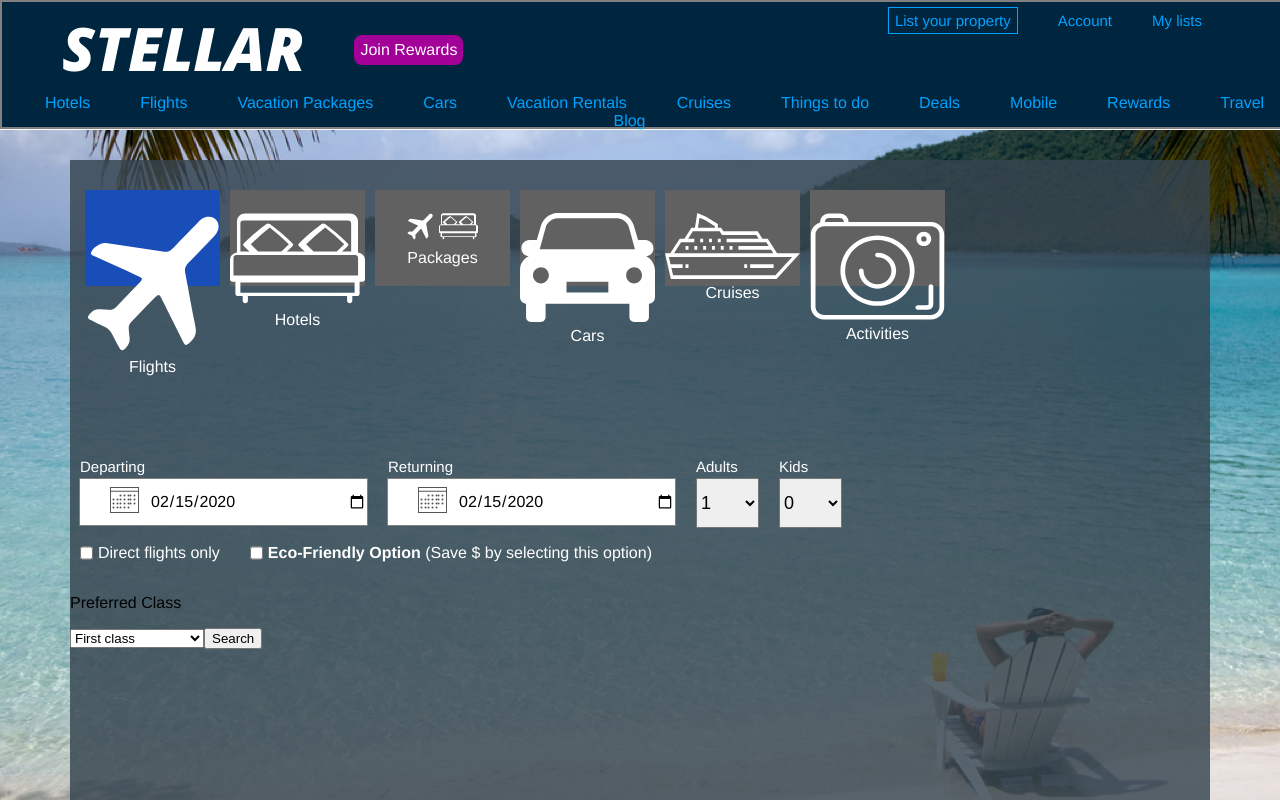
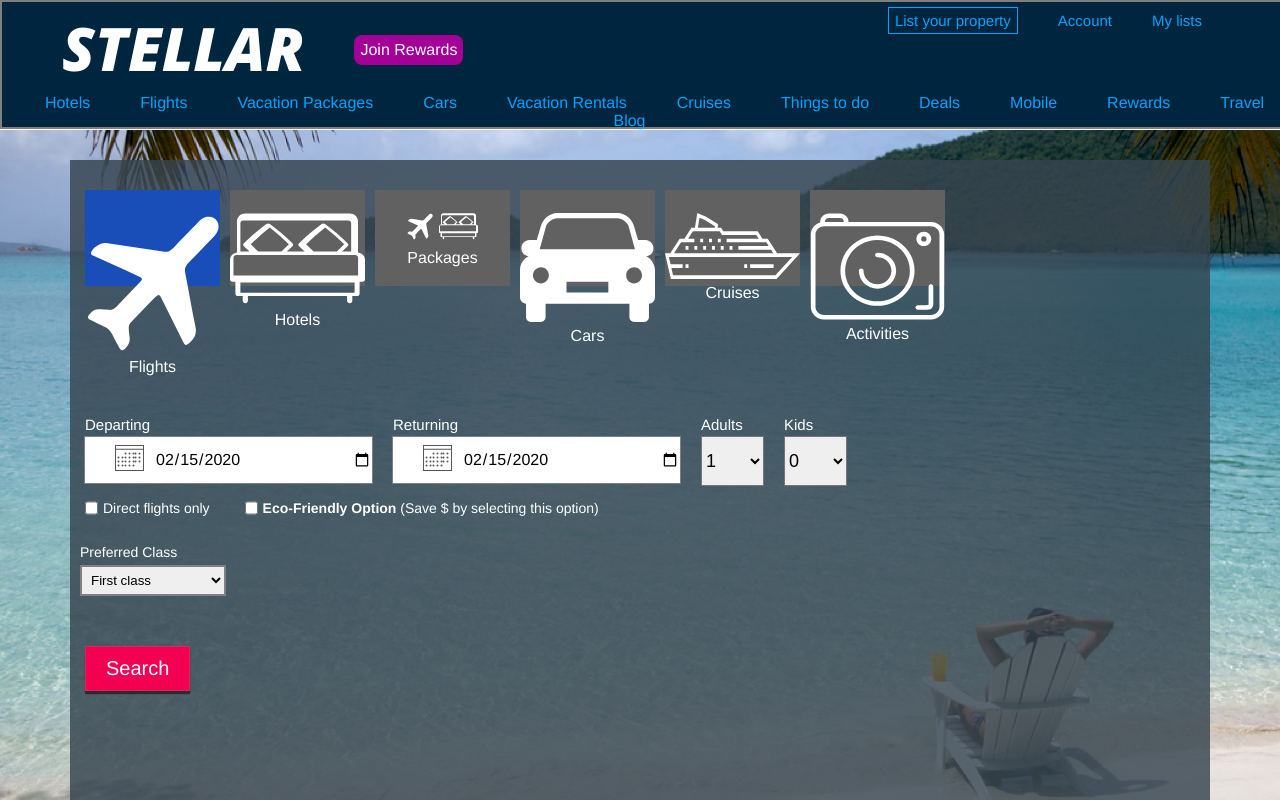
Before and after one commit to taubman33/Stellar, a React (Create React App) app in the folder client/: page / in a window 1280 px wide. Shown: the top 800 px of the page. Built offline with nearby package versions, Linux system fonts and the light colour scheme.

Commit message:
completed desktop styling

```diff
--- a/client/src/components/HomeForm.jsx
+++ b/client/src/components/HomeForm.jsx
@@ -51,7 +51,7 @@ function HomeForm(props) {
               <Field type="checkbox" name="ecoFriendly" />
               <p><span className='font-bold'>Eco-Friendly Option</span> (Save $ by selecting this option)</p>
           </div>
-          <label>
+          <label className='home-preferred-class'>
             <p>Preferred Class</p>
             <Field as="select" name="preferredClass">
               <option value="First class">First class</option>
@@ -60,7 +60,7 @@ function HomeForm(props) {
               <option value="Premium economy">Premium economy</option>
             </Field>
           </label>
-          <button>Search</button>
+          <button type='submit' className='home-submit'>Search</button>
         </Form>
       </Formik>
     </div>
--- a/client/src/css/Home.css
+++ b/client/src/css/Home.css
@@ -61,7 +61,7 @@
 .home-calendar-numpassengers {
   grid-rows: 5;
   display: flex;
-  margin-left: 10px;
+  margin-left: 15px;
 }
 
 .home-label-above {
@@ -112,13 +112,45 @@
   display: flex;
   flex-flow: row;
   color: white;
+  font-size: 14px;
 }
 
 .home-checkbox-row input {
-  margin-left: 10px;
+  margin-left: 15px;
   margin-right: 5px;
 }
 
 .home-checkbox-row p {
   margin-right: 20px;
 }
+
+.home-preferred-class {
+  grid-rows: 7;
+  color: white;
+  font-size: 14px;
+  position: relative;
+  left: 10px;
+}
+
+.home-preferred-class select {
+  border: 2px solid gray;
+  padding: 5px;
+}
+
+.home-preferred-class p {
+  margin-bottom: 5px;
+}
+
+.home-submit {
+  display: block;
+  margin-left: 15px;
+  margin-top: 50px;
+  background-color: #F30053;
+  color: white;
+  border: none;
+  font-size: 20px;
+  font-family: 'Helvetica', sans-serif;
+  box-shadow: 0 3px 1px 0 rgba(0, 0, 0, 0.5);
+  border: solid 1px #d9294e;
+  padding: 10px 20px;
+}
```
